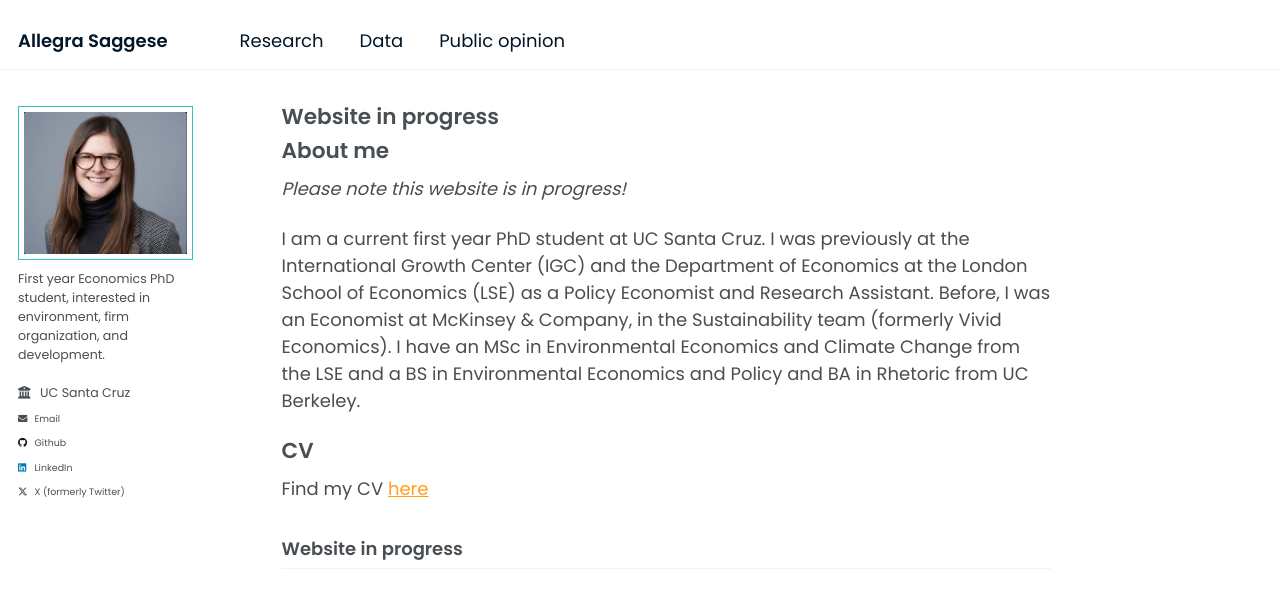
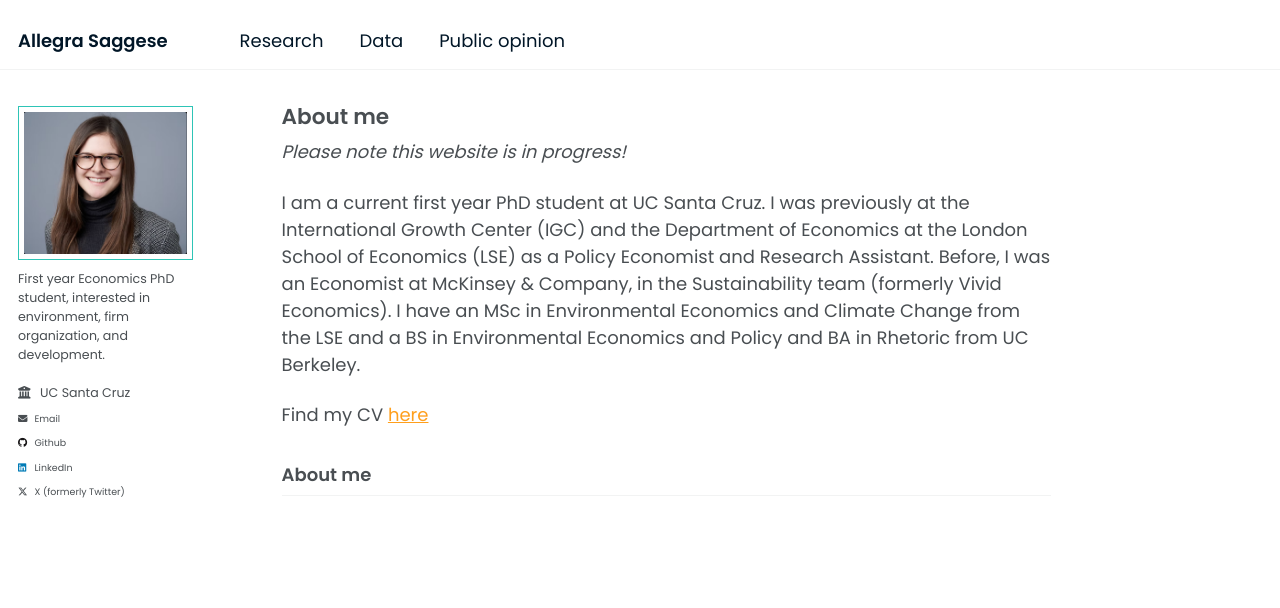
Before and after one commit to allegra-saggese-econ/allegra-saggese-econ.github.io, a Jekyll site: the page built from _pages/index.md, in a window 1280 px wide. Shown: the top 608 px of the page. Built offline with Jekyll 4.4.1, drawn with Linux system fonts in a browser that asks for light colours.

Commit message:
Update index.md
got rid of extra headers on the page

```diff
--- a/_pages/index.md
+++ b/_pages/index.md
@@ -1,19 +1,15 @@
 ---
 permalink: /
 layout: single
-title: "Website in progress"
+title: About me
 author_profile: true
 redirect_from:
   - /about/
   - /about.html
 ---
 
-About me
-======
 *Please note this website is in progress!*
 
 I am a current first year PhD student at UC Santa Cruz. I was previously at the International Growth Center (IGC) and the Department of Economics at the London School of Economics (LSE) as a Policy Economist and Research Assistant. Before, I was an Economist at McKinsey & Company, in the Sustainability team (formerly Vivid Economics). I have an MSc in Environmental Economics and Climate Change from the LSE and a BS in Environmental Economics and Policy and BA in Rhetoric from UC Berkeley.
 
-CV
-=====
 Find my CV [here](https://github.com/allegra-saggese-econ/allegra-saggese-econ.github.io/files/Saggese_CV_2025.pdf)
```
